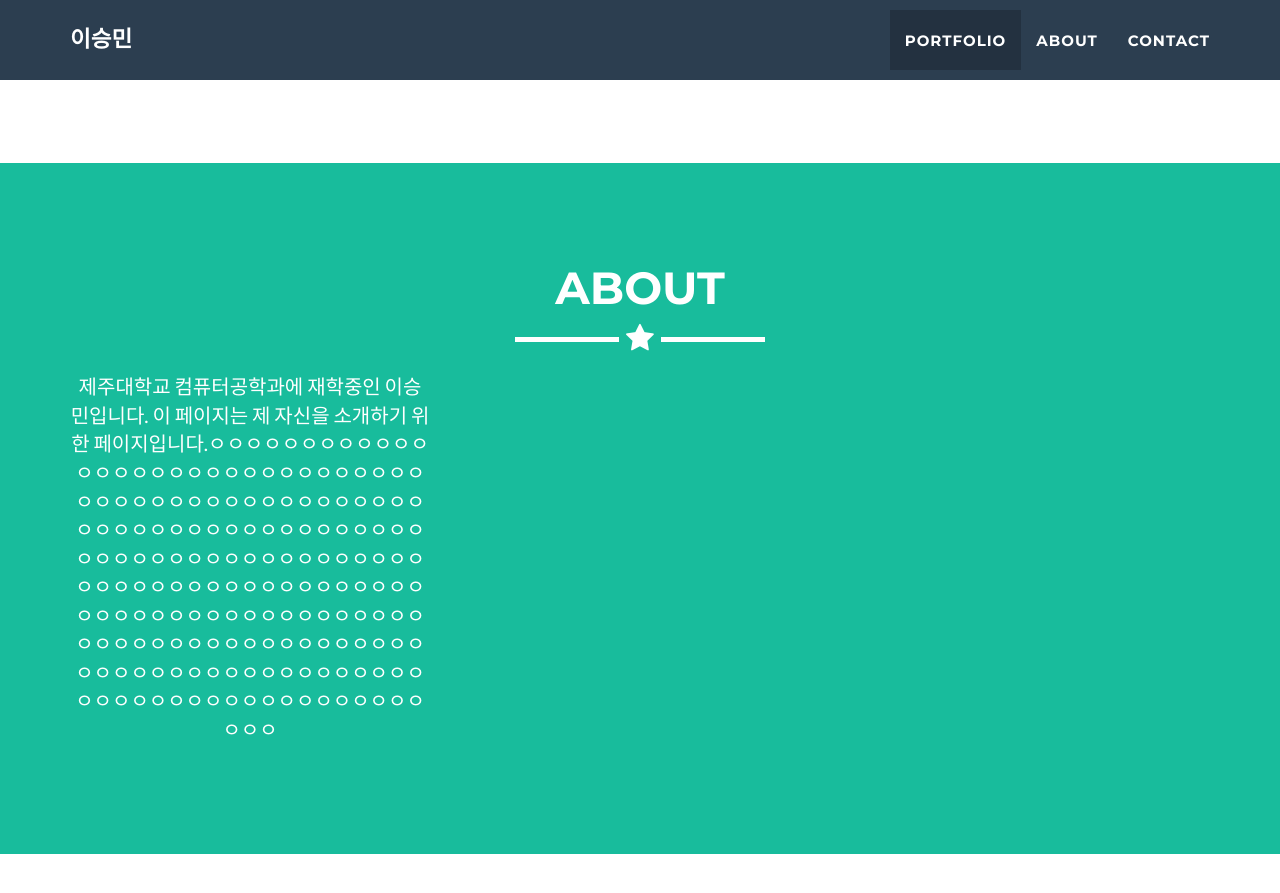
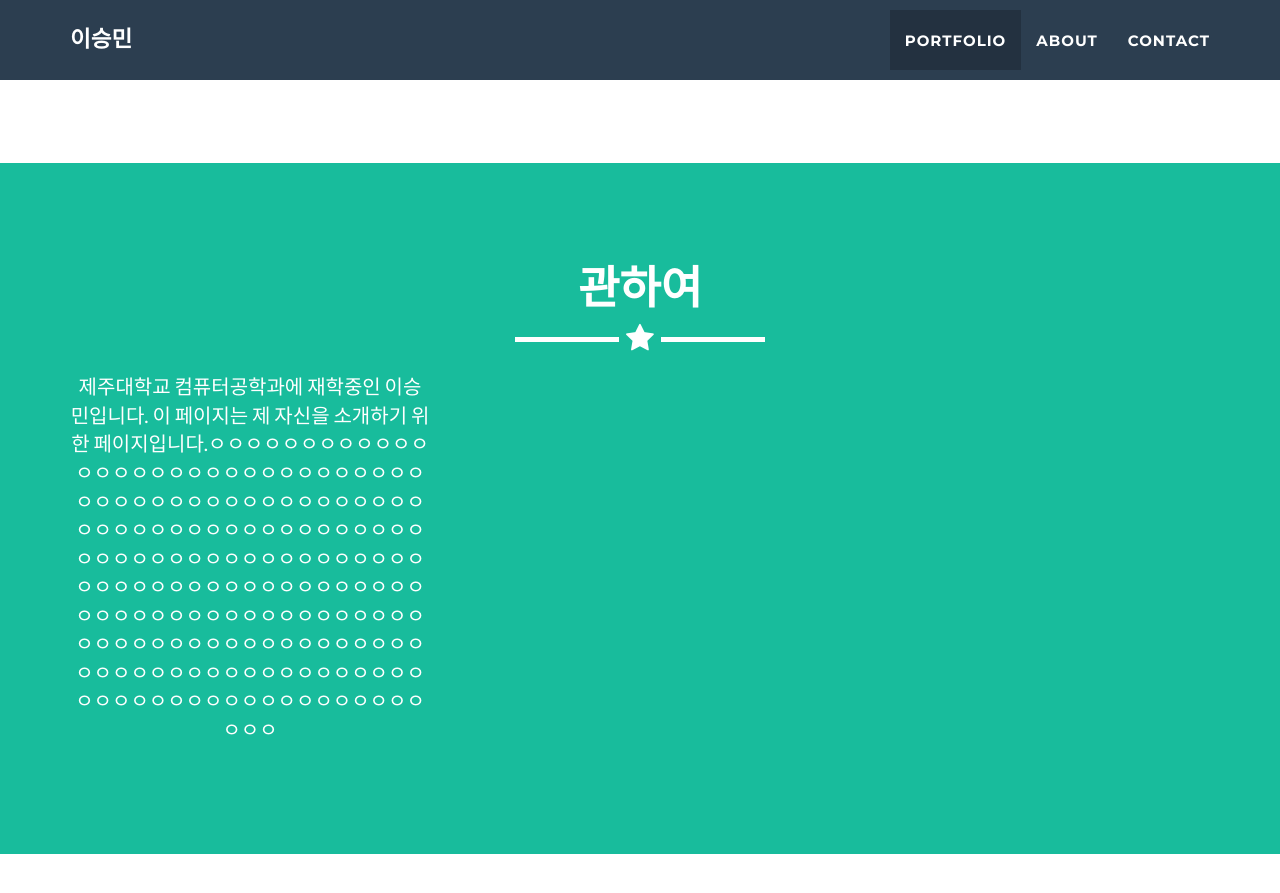
Before and after one commit to smlee5270/smlee5270.github.io, a Jekyll site: the page built from _posts/2014-07-18-project-1.markdown, in a window 1280 px wide and 900 px high, scrolled down 1502 px. Shown: the top 893 px of the window. Built offline with Jekyll 4.4.1, drawn with Linux system fonts in a browser that asks for light colours.

Commit message:
ㄹㄹㄹㄹ

```diff
--- a/_includes/about.html
+++ b/_includes/about.html
@@ -3,7 +3,7 @@
         <div class="container">
             <div class="row">
                 <div class="col-lg-12 text-center">
-                    <h2>About</h2>
+                    <h2>관하여</h2>
                     <hr class="star-light">
                 </div>
             </div>
```
